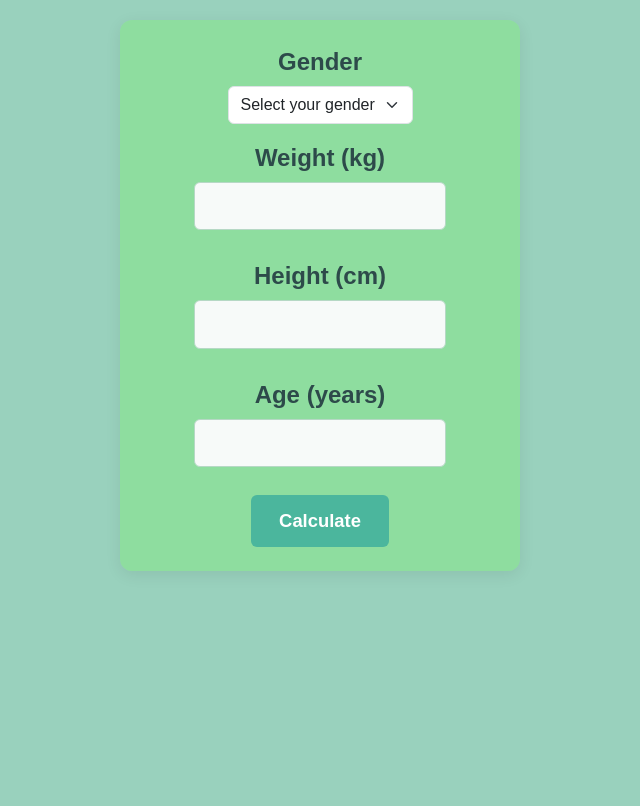
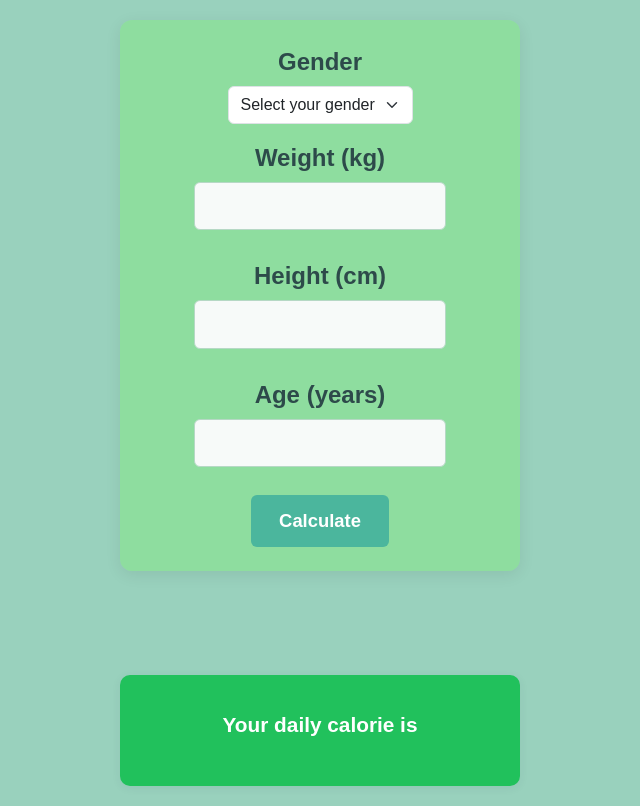
Before and after one commit to Danncode10/Calorie-per-day-Calculator, a plain HTML site: page index.html in a window 1280 px wide. Shown: the part 136-942 px from the top of the page, without its empty margins (320-960 px from the left). Before the commit the page ends 800 px from the top, so only its background shows below. Drawn offline with nearby package versions, Linux system fonts and the light colour scheme.

Commit message:
Add result display for daily calorie requirement

```diff
--- a/index.html
+++ b/index.html
@@ -36,6 +36,13 @@
             </div>
             <button type="submit" class="btn btn-primary">Calculate</button>
     </div>
+
+        <div class="output">
+            <p>Your daily calorie is <span id="cal_per_day"></span></p>
+        </div>
+
+
+
     <!-- Bootstrap JS Bundle CDN -->
     <script src="https://cdn.jsdelivr.net/npm/bootstrap@5.3.2/dist/js/bootstrap.bundle.min.js"></script>
 </body>
--- a/style.css
+++ b/style.css
@@ -71,3 +71,24 @@ form {
 .mb-4 {
     margin-bottom: 32px;
 }
+
+
+.output {
+    background: #21c15c;
+    border-radius: 10px;
+    box-shadow: 0 2px 10px rgba(44, 62, 80, 0.07);
+    padding: 24px 20px;
+    max-width: 400px;
+    margin: 32px auto 0 auto;
+    text-align: center;
+    font-size: 1.3rem;
+    color: #2d4a4a;
+    font-weight: bold;
+    color: #fff;
+}
+
+.output span#cal_per_day {
+    font-weight: bold;
+    color: #4bb69d;
+    font-size: 1.5em;
+}
```
